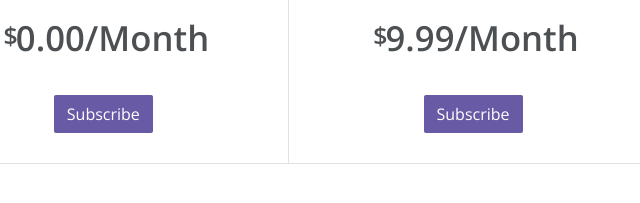
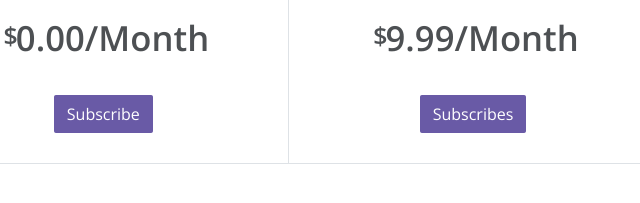
Before and after one commit to mohsinrubel/portfolio, a plain HTML site: page index.html in a window 1280 px wide. Shown: the part 2997-3200 px from the top of the page, 167-807 px from the left. Drawn offline with nearby package versions, Linux system fonts and the light colour scheme; a web font is replaced by a local one.

Commit message:
update code

```diff
--- a/index.html
+++ b/index.html
@@ -222,7 +222,7 @@
                         <span>$</span>
                         <span>9.99/Month</span>
                     </div>
-                    <a href="#" class="btn btn-primary mt-3 pricing-card-btn">Subscribe</a>
+                    <a href="#" class="btn btn-primary mt-3 pricing-card-btn">Subscribes</a>
                 </div>
                 <div class="pricing-card">
                     <div class="pricing-card-header">
```
